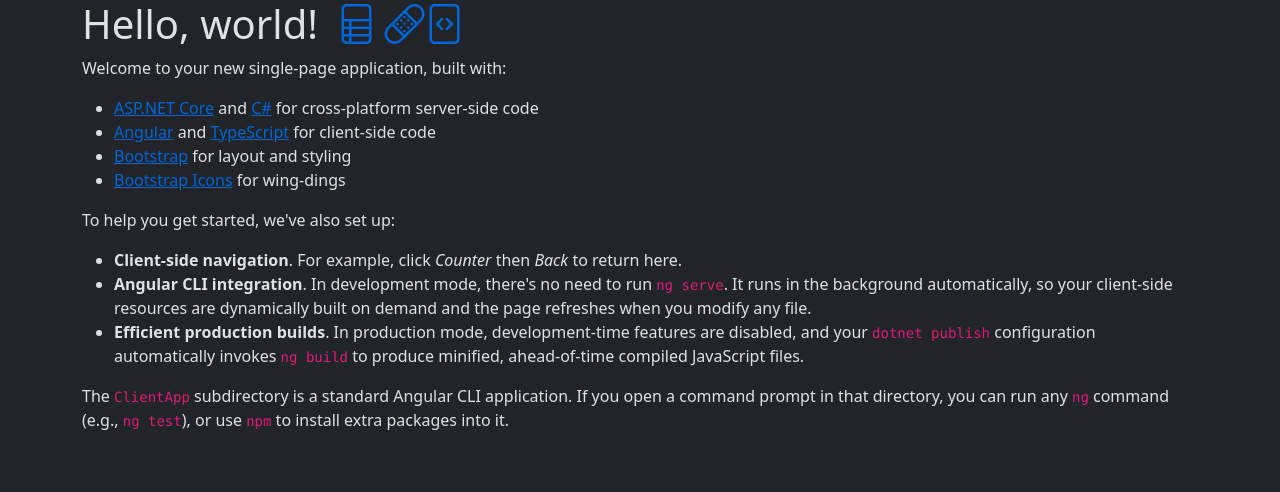
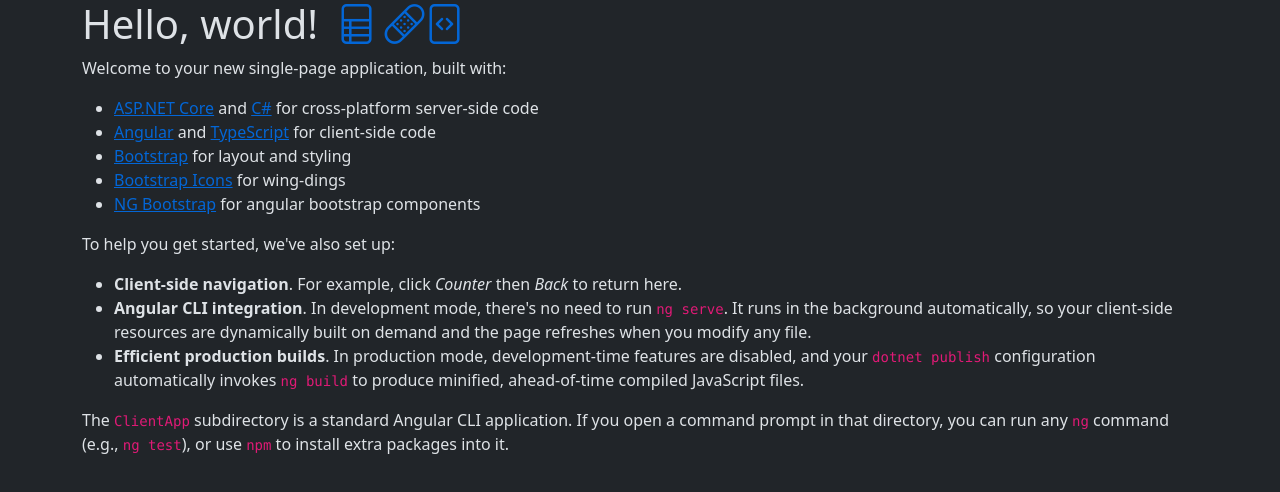
Before and after one commit to farleyrw/log-viewer, an Angular app in the folder NG15/ClientApp/: page / in a window 1280 px wide. Shown: the top 492 px of the page. Built offline with nearby package versions, Linux system fonts and the light colour scheme.

Commit message:
add ng bootstrap home page link

```diff
--- a/NG15/ClientApp/src/app/home/home.component.html
+++ b/NG15/ClientApp/src/app/home/home.component.html
@@ -10,6 +10,7 @@
     <li><a href='https://angular.io/'>Angular</a> and <a href='http://www.typescriptlang.org/'>TypeScript</a> for client-side code</li>
     <li><a href='http://getbootstrap.com/'>Bootstrap</a> for layout and styling</li>
     <li><a href='https://icons.getbootstrap.com/' target="_blank">Bootstrap Icons</a> for wing-dings</li>
+    <li><a href='https://ng-bootstrap.github.io/#/home' target="_blank">NG Bootstrap</a> for angular bootstrap components</li>
 </ul>
 <p>To help you get started, we've also set up:</p>
 <ul>
```
